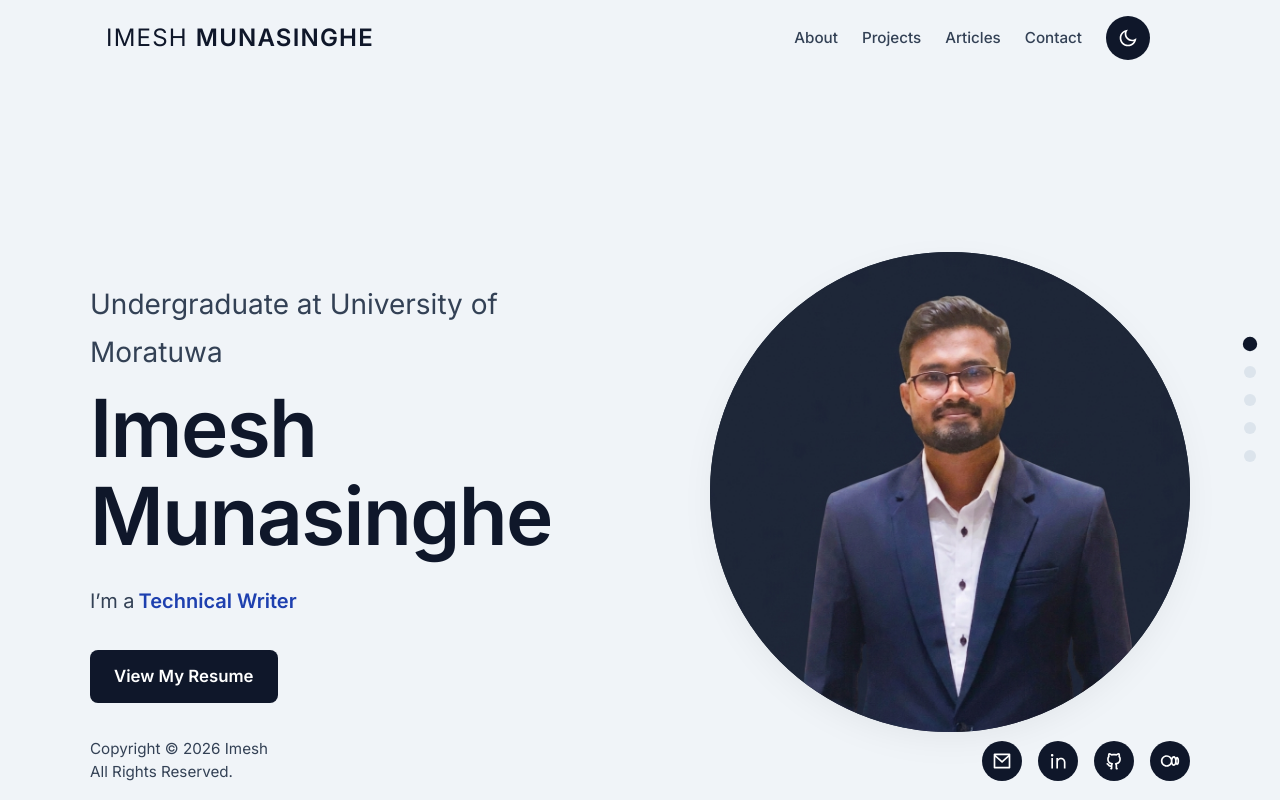
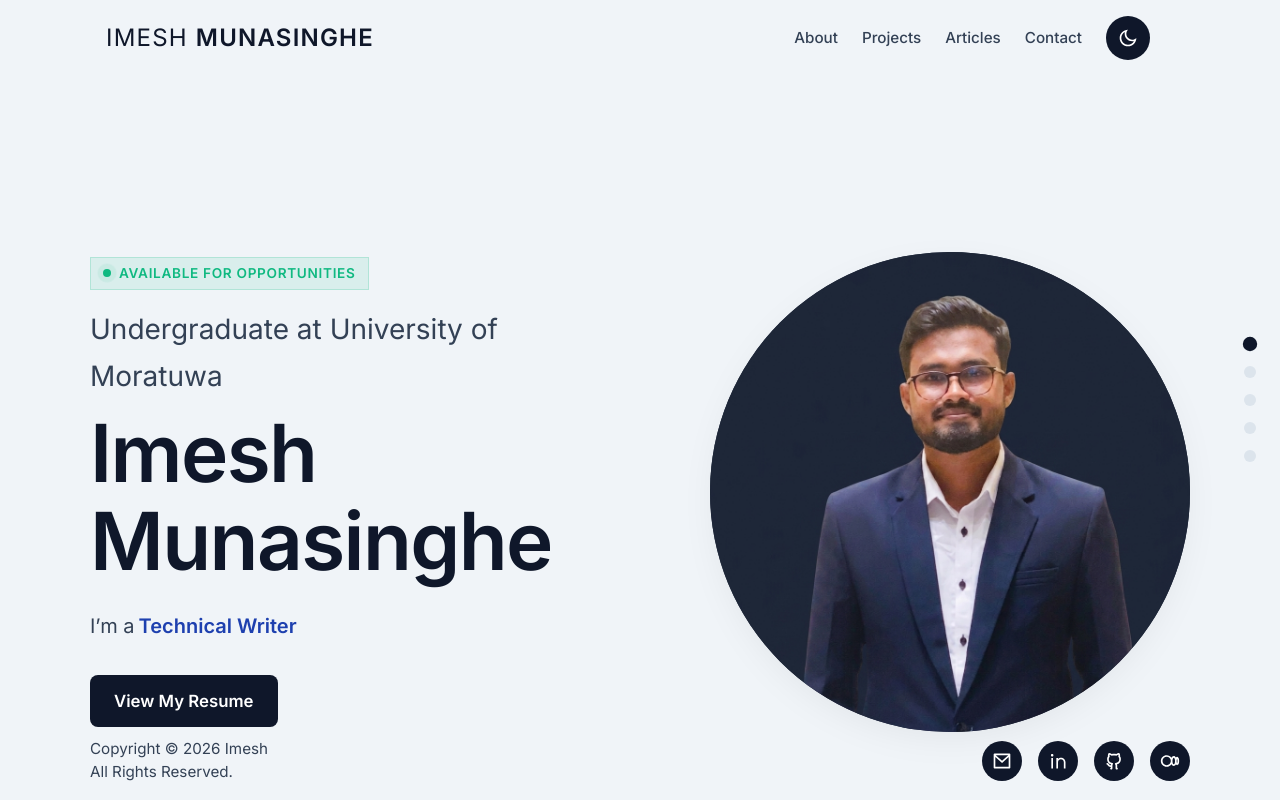
Before and after one commit to ImeshMunasinghe/my-portfolio, a React (Vite) app: page / in a window 1280 px wide. Shown: the top 800 px of the page. Built offline with nearby package versions, Linux system fonts and the light colour scheme.

Commit message:
feat: add available opportunities badge and remove logo tagline

```diff
--- a/src/components/Hero/Hero.tsx
+++ b/src/components/Hero/Hero.tsx
@@ -1,7 +1,7 @@
 import { useState, useEffect } from 'react';
 import { motion } from 'framer-motion';
 import styles from './Hero.module.css';
-import avatarDark from '../../assets/avaratrL1.png';
+import avatarDark from '../../assets/avaratrL.png';
 import avatarLight from '../../assets/avatartd1.png';
 
 const ROLES = [
@@ -58,6 +58,10 @@ function Hero() {
         animate={{ opacity: 1, x: 0 }}
         transition={{ duration: 0.7, ease: 'easeOut' }}
       >
+        <div className={styles.badgeContainer}>
+          <span className={styles.pulseDot}></span>
+          <span className={styles.badgeText}>Available for Opportunities</span>
+        </div>
         <div className={styles.subtitle}>Undergraduate at University of Moratuwa</div>
         <h1 className={styles.name}>Imesh Munasinghe</h1>
         <div className={styles.typewriterWrapper}>
@@ -87,12 +91,14 @@ function Hero() {
           alt="Imesh Munasinghe"
           className={`${styles.avatar} theme-avatar-light`}
           loading="lazy"
+          onLoad={(e) => e.currentTarget.classList.add('loaded')}
         />
         <img
           src={avatarDark}
           alt="Imesh Munasinghe"
           className={`${styles.avatar} theme-avatar-dark`}
           loading="lazy"
+          onLoad={(e) => e.currentTarget.classList.add('loaded')}
         />
       </motion.div>
     </section>
```
